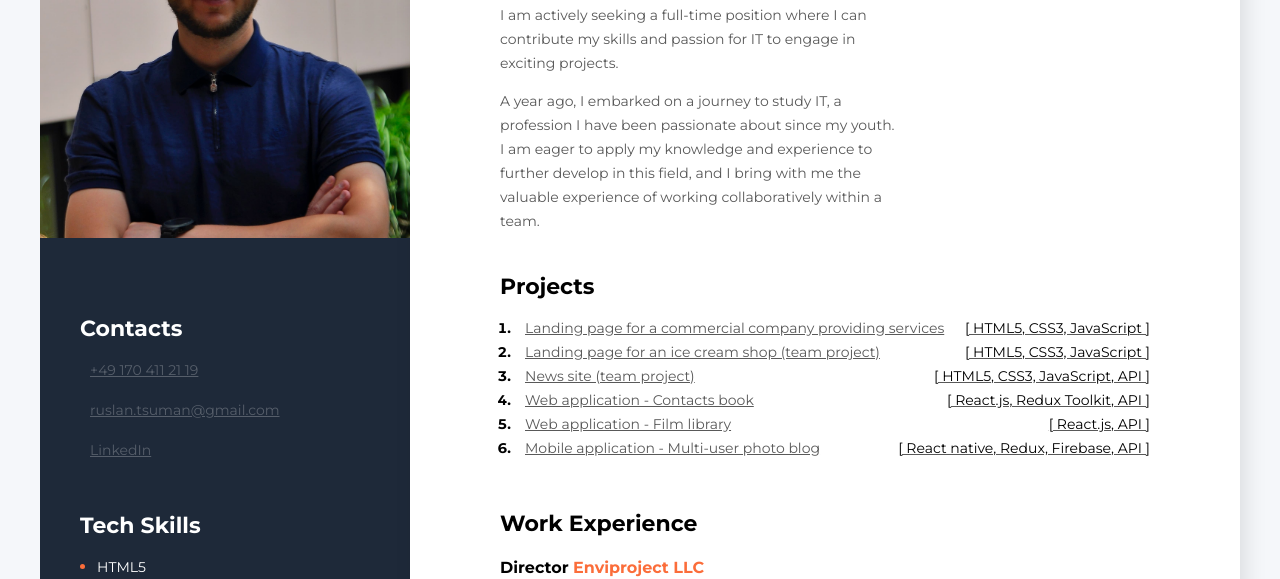
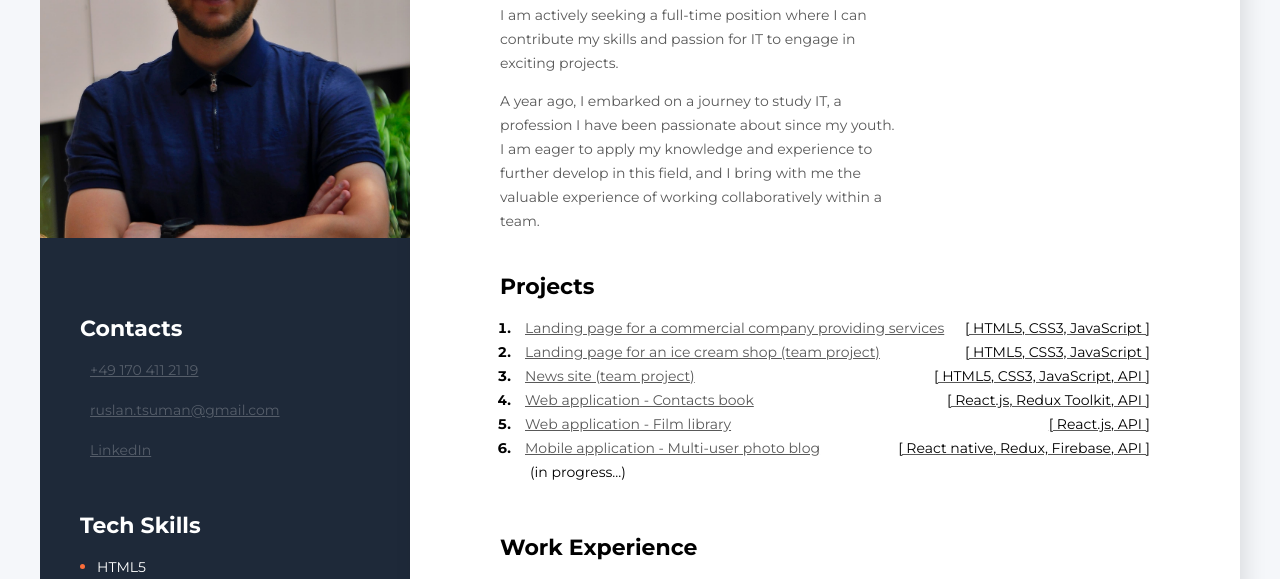
Before and after one commit to Ruslan-Ts/resume, a plain HTML site: page index.html in a window 1280 px wide. Shown: the part 249-828 px from the top of the page. Drawn offline with Linux system fonts and the light colour scheme.

Commit message:
progress

```diff
--- a/index.html
+++ b/index.html
@@ -66,8 +66,10 @@
                 <li class="projects_item">
                      <a href="https://thisnarciss.github.io/team-project-ice-cream-site/" class="project_link">
                     <span class="project">Mobile application - Multi-user photo blog</span>
-                    <span class="project_bracket">[ React native, Redux, Firebase, API ]</span>
+                    <span class="project_bracket" >[ React native, Redux, Firebase, API ]</span>
+
                    </a>
+                   <span class="project_bracket" style="margin-left: 15px;">(in progress...)</span>
                 </li>
             </ol>
         </div>
```
